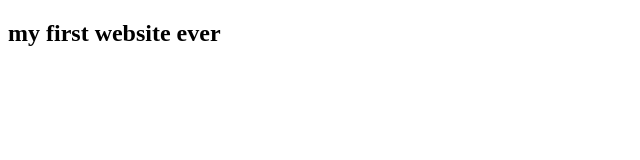
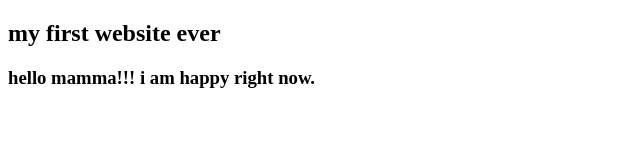
Before and after one commit to arifinbappi/My-first-site, a plain HTML site: page index.html in a window 1280 px wide. Shown: the whole page, without its empty margins (0-640 px from the left). Drawn offline with Linux system fonts and the light colour scheme.

Commit message:
learned github

```diff
--- a/index.html
+++ b/index.html
@@ -8,5 +8,6 @@
 </head>
 <body>
     <h2>my first website ever</h2>
+    <h3>hello mamma!!! i am happy right now.</h3>
 </body>
 </html>
```
